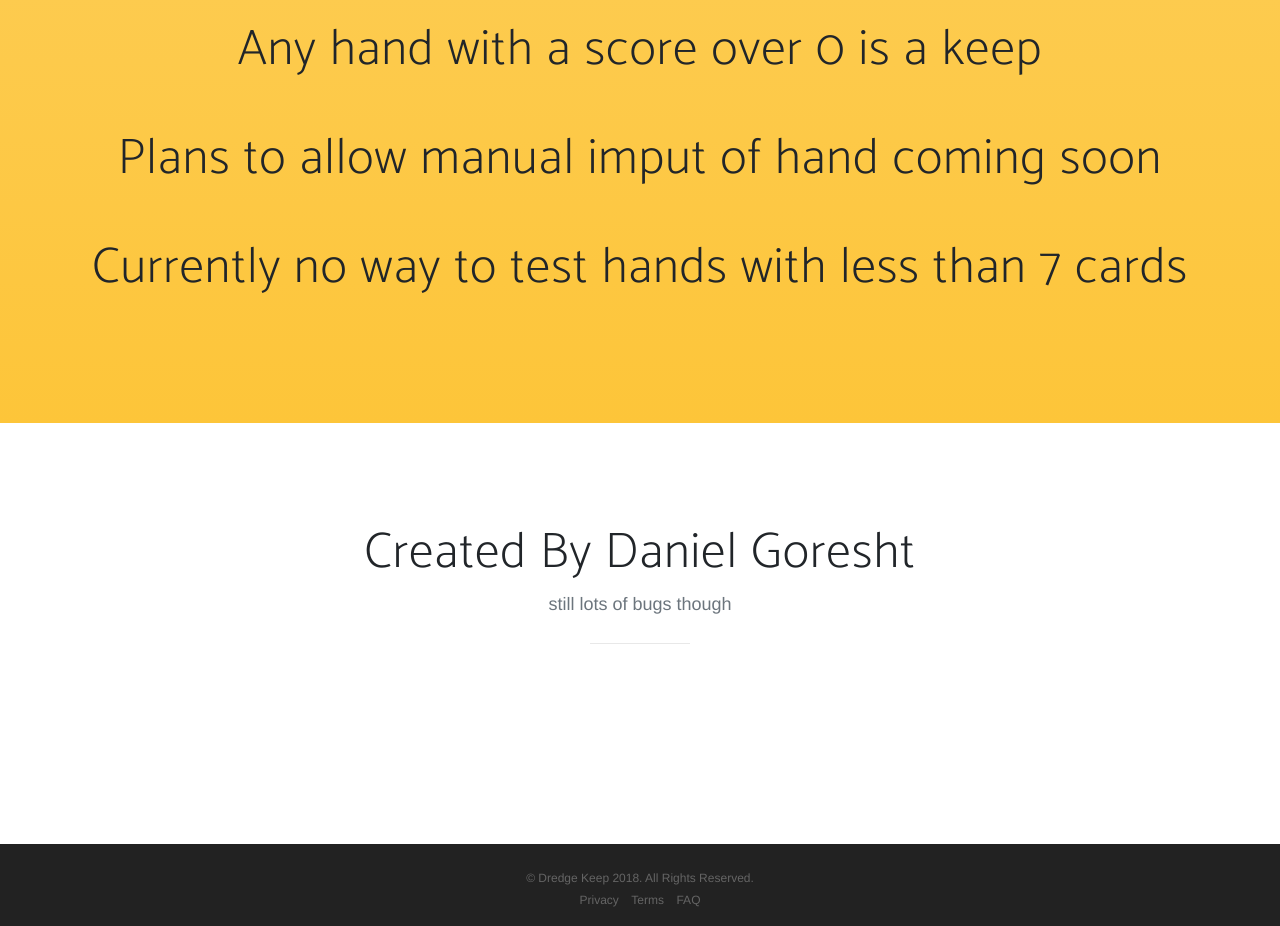
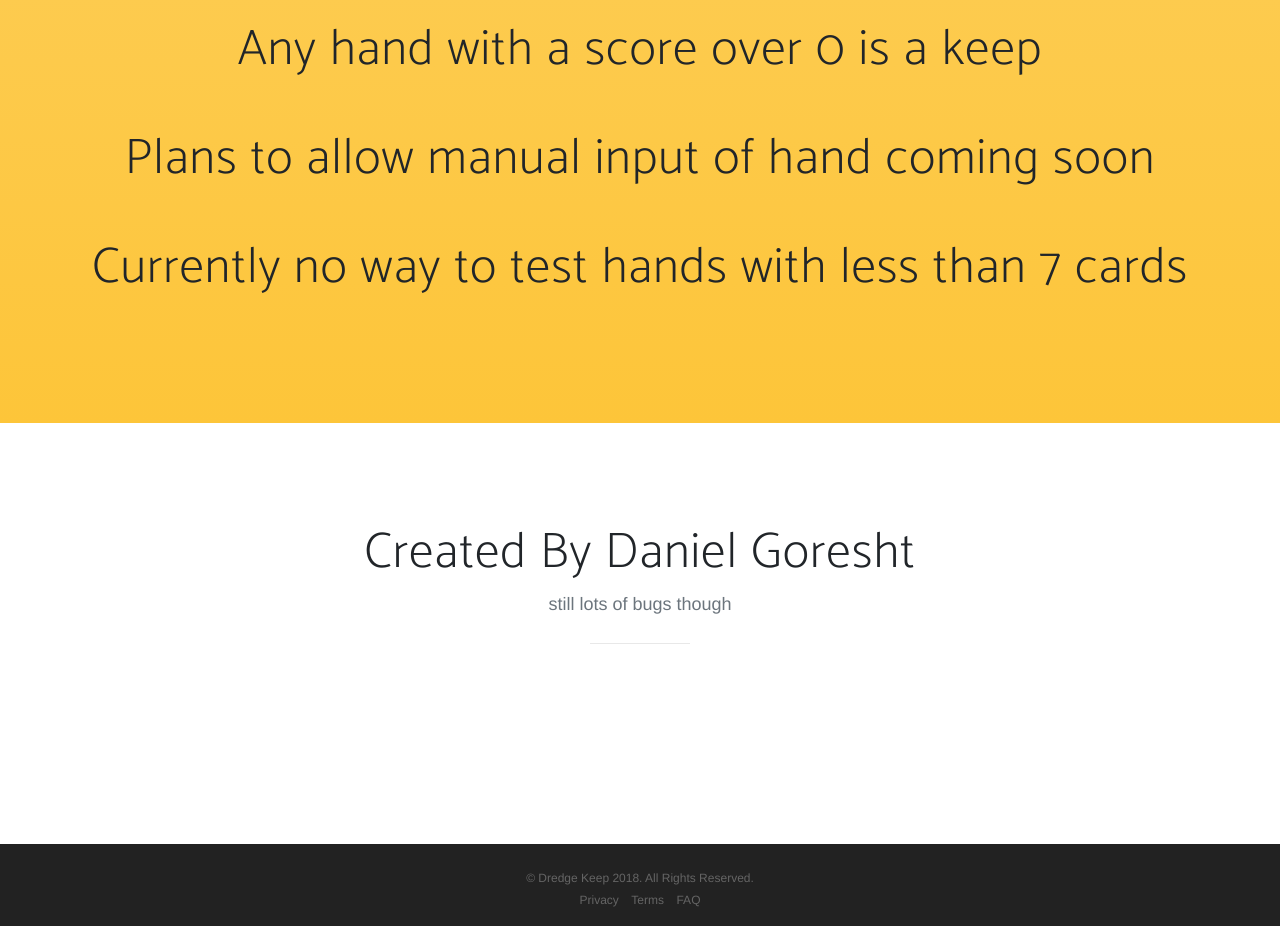
Before and after one commit to DanielGoresht/DredgeKeep, a plain HTML site: page index.html in a window 1280 px wide. Shown: the part 2900-3826 px from the top of the page. Drawn offline with Linux system fonts and the light colour scheme; a web font is replaced by a local one.

Commit message:
Add files via upload

```diff
--- a/index.html
+++ b/index.html
@@ -125,6 +125,8 @@
       </div>
     </section>
 
+
+
     <section class="cta">
       <div class="cta-content">
 
@@ -139,7 +141,7 @@
       <div class="container">
         <h2>Any hand with a score over 0 is a keep</h2>
       <br>
-        <h2>Plans to allow manual imput of hand coming soon</h2>
+        <h2>Plans to allow manual input of hand coming soon</h2>
       <br>
       <h2>Currently no way to test hands with less than 7 cards</h2>
       </div>
```
